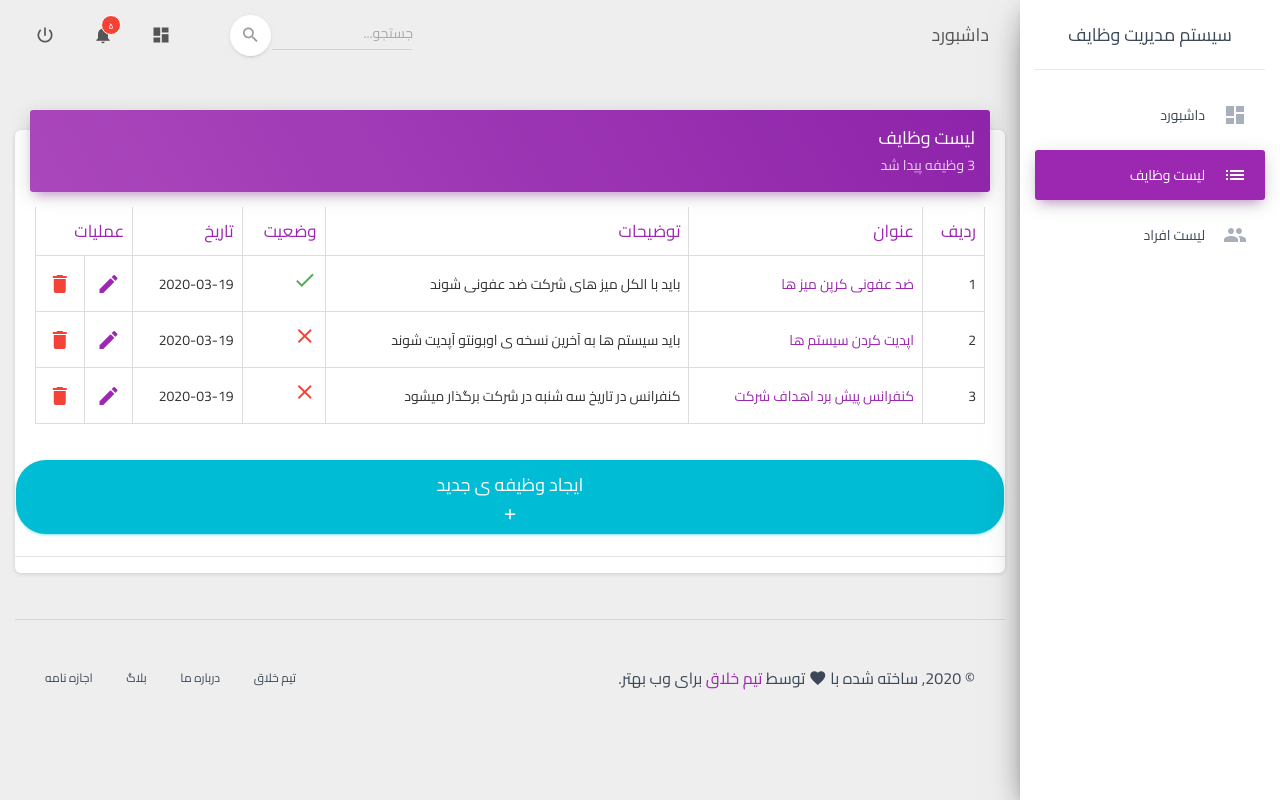
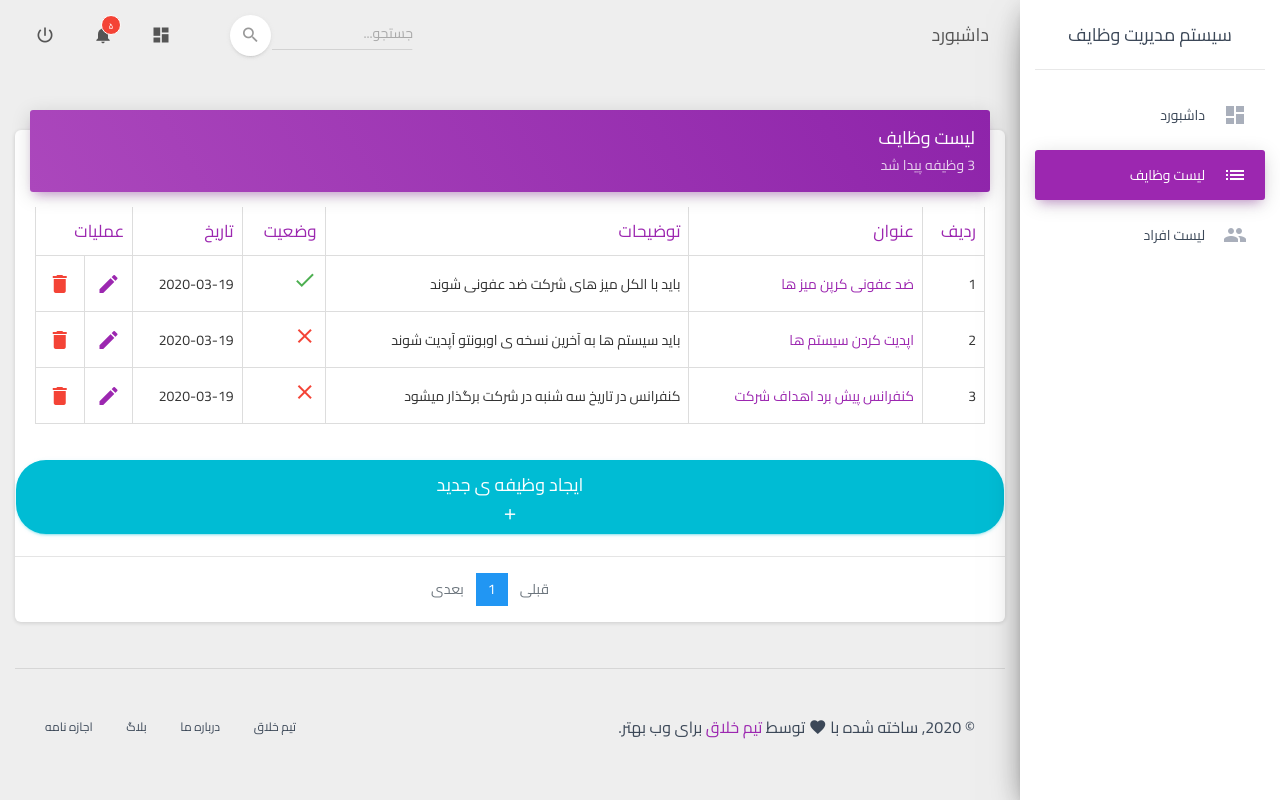
Before and after one commit to ghorbani1999/django_tasks, a Django app: page /tasks/ in a window 1280 px wide. Run offline with Django 3.2, Linux system fonts and the light colour scheme; data comes from the database, SQL or seed files in the repository; some libraries are stand-ins or nearby versions.

Commit message:
create pagination

```diff
--- a/app/templates/list.html
+++ b/app/templates/list.html
@@ -1,6 +1,5 @@
 {% extends 'master.html' %}
 {% block content %}
-
 <div class="row">
     <div class="col-md-12">
         <div class="card">
@@ -35,7 +34,7 @@
                             {% for tasks_object in tasks_objects %}
                             <tr>
                                 <td>{{ tasks_object.id }}</td>
-                                <td><a href= "{% url 'show_task' tasks_object.id %}">{{ tasks_object.title }}</a></td>
+                                <td><a href="{% url 'show_task' tasks_object.id %}">{{ tasks_object.title }}</a></td>
                                 <td>{{ tasks_object.description }}</td>
                                 <td>
                                     {% if tasks_object.done %}
@@ -60,16 +59,46 @@
                 </div>
             </div>
 
-            <a target="_blank" href="{% url 'create_task' %}" class="btn btn-round btn-fill btn-info"><h4>ایجاد وظیفه ی جدید</h4><div class="ripple-container">
+            <a target="_blank" href="{% url 'create_task' %}" class="btn btn-round btn-fill btn-info">
+                <h4>ایجاد وظیفه ی جدید</h4>
+                <div class="ripple-container">
 
                 </div>
                 <i class="material-icons">add</i>
             </a>
             <hr>
 
+            <nav aria-label="Page navigation example">
+                <ul class="pagination justify-content-center">
+                    {% if page.has_previous %}
+
+                    <li class="page-item">
+                        <a class="page-link" href="{% url 'list' %}?page={{ page.previous_page_number }}" tabindex="-1">قبلی</a>
+                    </li>
+                    {% else %}
+                    <li class="page-item disabled">
+                        <a class="page-link" href="" tabindex="-1">قبلی</a>
+                    </li>
+                    {% endif %} {% for page in paginator.page_range %}
+
+                    <li class="page-item {% if current_page == page %}active{% endif %}">
+                        <a class="page-link" href="{% url 'list' %}?page={{ page }}">{{ page }}</a>
+                    </li>
+
+                    {% endfor %} {% if page.has_next %}
+
+                    <li class="page-item">
+                        <a class="page-link" href="{% url 'list' %}?page={{ page.next_page_number }}">بعدی</a>
+                    </li>
+                    {% else %}
+                    <li class="page-item disabled">
+                        <a class="page-link" href="">بعدی</a>
+                    </li>
+                    {% endif %}
+                </ul>
+            </nav>
         </div>
-            </footer>
+
     </div>
 </div>
-
 {% endblock content %}
--- a/app/views.py
+++ b/app/views.py
@@ -3,13 +3,20 @@ from app import models
 from django.http import HttpResponse
 from .forms import taskform
 from django.contrib import messages
+from django.core.paginator import Paginator
 
 
 def list_tasks(request):
-    tasks_objects = models.tasks.objects.all()
+    paginator = Paginator(models.tasks.objects.all(),4)
+    current_page = int(request.GET.get('page') or 1 )
+    page = paginator.page(current_page)
+    tasks_objects = page.object_list
     count = models.tasks.objects.count()
     contex = {'tasks_objects':tasks_objects ,
     'count':count,
+    'paginator': paginator,
+    'current_page' : current_page,
+    'page':page,
     }
     return render(request,'list.html',contex)
 
```
Lines whose indentation alone changed are shown as unchanged.
